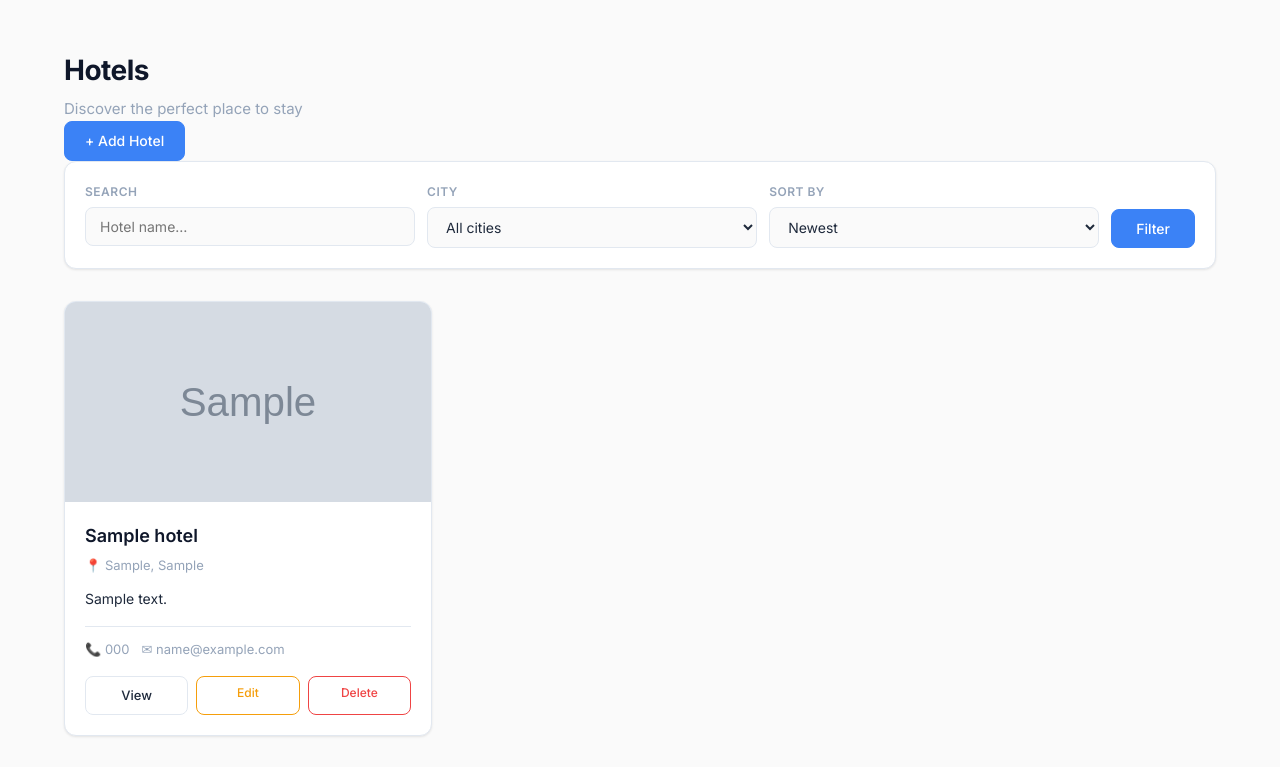
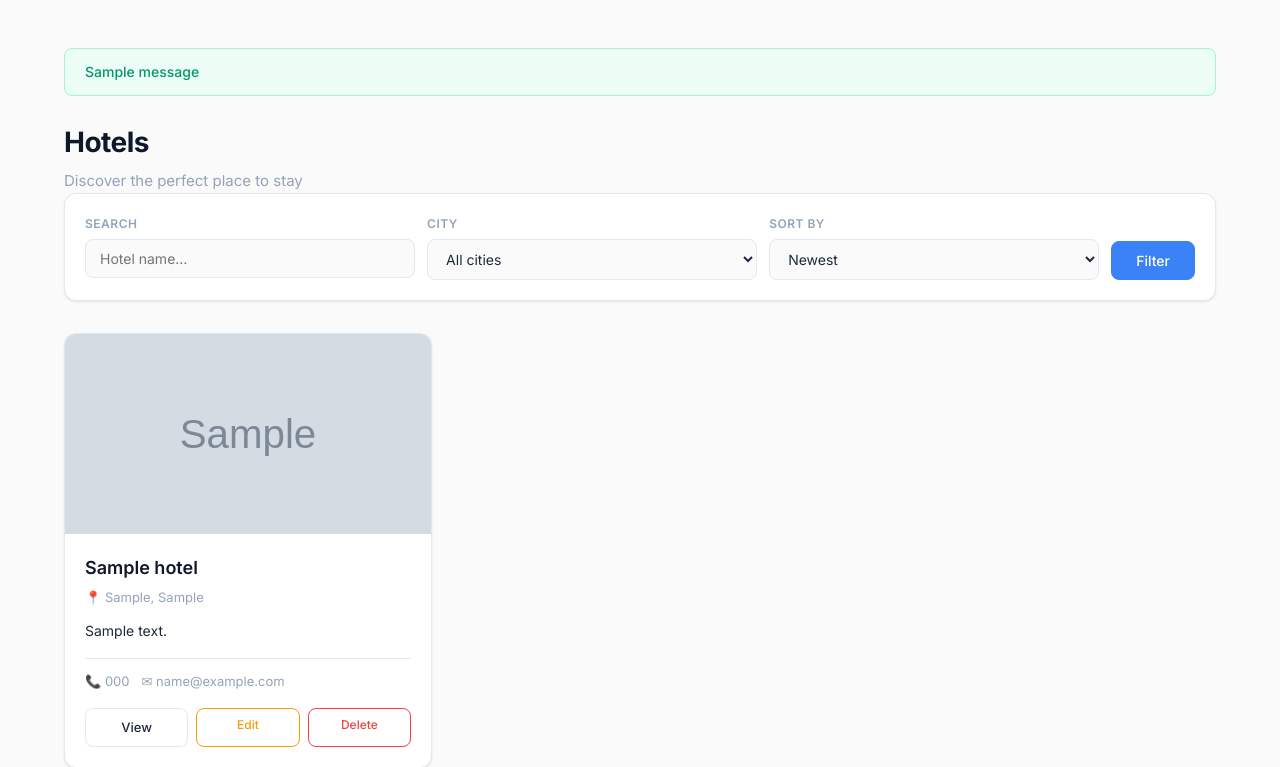
Before and after one commit to Musthak2004/Hotel-Booking-App, a Django app: page /hotels/ in a window 1280 px wide. Shown: the part 65-832 px from the top of the page. Run offline with Django 5.2, Linux system fonts and the light colour scheme; a user stored in the database is signed in; data comes from the database, SQL or seed files in the repository; tables that the repository leaves empty hold one stand-in row (values such as "Sample post"); grey boxes marked "Sample" are stand-in pictures; one stand-in notice (Sample message) is shown.

Commit message:
Fix 403 on /hotels/create/ for non-owner users
Django 6.0 AccessMixin.handle_no_permission raises PermissionDenied
for any authenticated user who fails a permission test. Added
handle_no_permission overrides to HotelCreateView, HotelUpdateView,
HotelDeleteView that redirect with a flash message instead of 403.

- Added messages framework CSS to base.html
- Added messages container to base.html (above content block)
- Hid Add Hotel / owner action buttons from non-owner users
  in hotel_list.html

```diff
--- a/hotels/templates/hotels/hotel_list.html
+++ b/hotels/templates/hotels/hotel_list.html
@@ -305,7 +305,7 @@
       <h1>Hotels</h1>
       <p>Discover the perfect place to stay</p>
     </div>
-    {% if user.is_authenticated %}
+    {% if user.is_authenticated and user.role == "owner" %}
       <a href="{% url 'hotels:hotel_create' %}" class="btn btn-primary">+ Add Hotel</a>
     {% endif %}
   </div>
@@ -418,7 +418,7 @@
         There are no hotels available yet. Check back later!
       {% endif %}
     </p>
-    {% if user.is_authenticated and not current_q and not current_city %}
+    {% if user.is_authenticated and user.role == "owner" and not current_q and not current_city %}
       <a href="{% url 'hotels:hotel_create' %}" class="btn btn-primary">Add the first hotel</a>
     {% endif %}
     {% if current_q or current_city %}
--- a/hotels/views.py
+++ b/hotels/views.py
@@ -1,6 +1,8 @@
+from django.shortcuts import redirect
 from django.views.generic import ListView, DetailView, CreateView, UpdateView, DeleteView
 from django.contrib.auth.mixins import LoginRequiredMixin, UserPassesTestMixin
 from django.urls import reverse_lazy
+from django.contrib import messages
 from .models import Hotel
 from .forms import HotelForm
 
@@ -58,6 +60,10 @@ class HotelCreateView(LoginRequiredMixin, UserPassesTestMixin, CreateView):
     def test_func(self):
         return self.request.user.role == "owner"
 
+    def handle_no_permission(self):
+        messages.error(self.request, "Only hotel owners can create listings.")
+        return redirect("hotels:hotel_list")
+
     def form_valid(self, form):
         form.instance.owner = self.request.user
         return super().form_valid(form)
@@ -74,6 +80,10 @@ class HotelUpdateView(LoginRequiredMixin, UserPassesTestMixin, UpdateView):
         hotel = self.get_object()
         return self.request.user == hotel.owner
 
+    def handle_no_permission(self):
+        messages.error(self.request, "You can only edit your own hotels.")
+        return redirect("hotels:hotel_list")
+
 
 # DELETE (only owner)
 class HotelDeleteView(LoginRequiredMixin, UserPassesTestMixin, DeleteView):
@@ -84,3 +94,7 @@ class HotelDeleteView(LoginRequiredMixin, UserPassesTestMixin, DeleteView):
     def test_func(self):
         hotel = self.get_object()
         return self.request.user == hotel.owner
+
+    def handle_no_permission(self):
+        messages.error(self.request, "You can only delete your own hotels.")
+        return redirect("hotels:hotel_list")
--- a/templates/base.html
+++ b/templates/base.html
@@ -361,6 +361,46 @@
         transform: translateY(0);
       }
 
+      /* Messages */
+      .messages {
+        max-width: 1200px;
+        margin: 0 auto 24px;
+        padding: 0 24px;
+      }
+
+      .alert {
+        padding: 12px 20px;
+        border-radius: 8px;
+        font-size: 14px;
+        font-weight: 500;
+        margin-bottom: 8px;
+        animation: fadeIn 0.3s ease-out;
+      }
+
+      .alert-error {
+        background: #fef2f2;
+        color: var(--error);
+        border: 1px solid #fecaca;
+      }
+
+      .alert-success {
+        background: #ecfdf5;
+        color: #059669;
+        border: 1px solid #a7f3d0;
+      }
+
+      .alert-warning {
+        background: #fffbeb;
+        color: var(--warning);
+        border: 1px solid #fde68a;
+      }
+
+      .alert-info {
+        background: var(--accent-soft);
+        color: var(--accent);
+        border: 1px solid var(--accent-light);
+      }
+
       {% block extra_styles %}{% endblock extra_styles %}
     </style>
   </head>
@@ -434,7 +474,16 @@
       </div>
     </nav>
 
-    <main class="fade-in">{% block content %}{% endblock content %}</main>
+    <main class="fade-in">
+      {% if messages %}
+      <div class="messages">
+        {% for message in messages %}
+        <div class="alert alert-{{ message.tags }}">{{ message }}</div>
+        {% endfor %}
+      </div>
+      {% endif %}
+      {% block content %}{% endblock content %}
+    </main>
 
     <footer>
       <div class="container">
```
